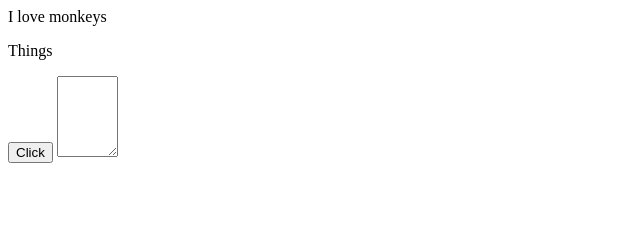
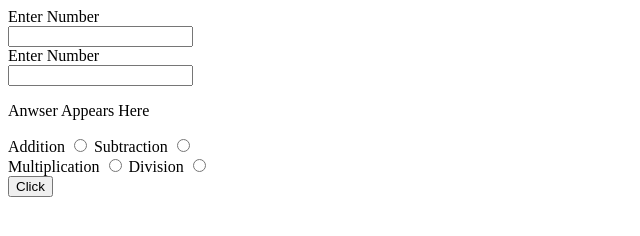
Before and after one commit to jschranz/jschranz.github.io, a plain HTML site: page Assignment3.html in a window 1280 px wide. Shown: the whole page, without its empty margins (0-640 px from the left). Drawn offline with Linux system fonts and the light colour scheme.

Commit message:
More work on assignment 3

```diff
--- a/Assignment3.html
+++ b/Assignment3.html
@@ -10,10 +10,28 @@
 </head>
 
 <body>
-<p id="para">Things</p>
-<button type = "button" onclick="ChangeText()">Click</button>
 
-<textarea id = "text" rows="5" cols="5">
+
+<label for ="input1">Enter Number</label></br>
+	<input type="text" name="inputone" id="inputone" value="" /><br />
+
+	<label for ="input2">Enter Number</label></br>
+		<input type="text" name="inputtwo" id="inputtwo" value="" /><br />
+
+<p id="answer">Anwser Appears Here</p>
+
+		<label for="Addition">Addition</label>
+		<input type="radio" name="button" id="addition" />
+		<label for="Subtraction">Subtraction</label>
+		<input type="radio" name="button" id="Subtraction" /><br />
+		<label for="Multiplication">Multiplication</label>
+		<input type="radio" name="button" id="Multiplication" />
+		<label for="Division">Division</label>
+		<input type="radio" name="button" id="Division" /><br />
+
+<button type = "button" onclick="ShowAnswer()">Click</button>
+
+
 
 </textarea>
 
--- a/Assignment3.js
+++ b/Assignment3.js
@@ -1,5 +1,12 @@
-document.write("I love monkeys");
-function ChangeText() {
 
-  document.getElementById("text").innerHTML="fuck this";
+function ShowAnswer() {
+
+var firstinput = document.getElementById("inputone").value;
+var secondinput = document.getElementById('inputtwo').value;
+
+
+
+answer = firstinput+secondinput;
+document.getElementById("answer").innerHTML=answer;
+
 }
```
